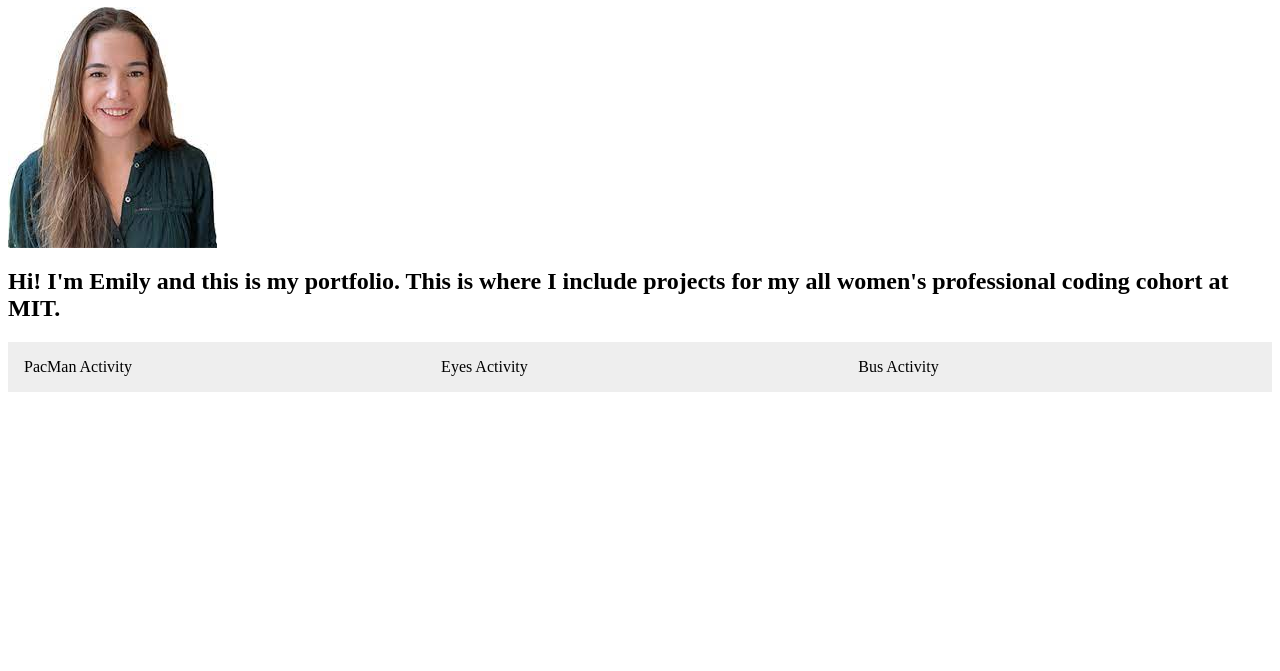
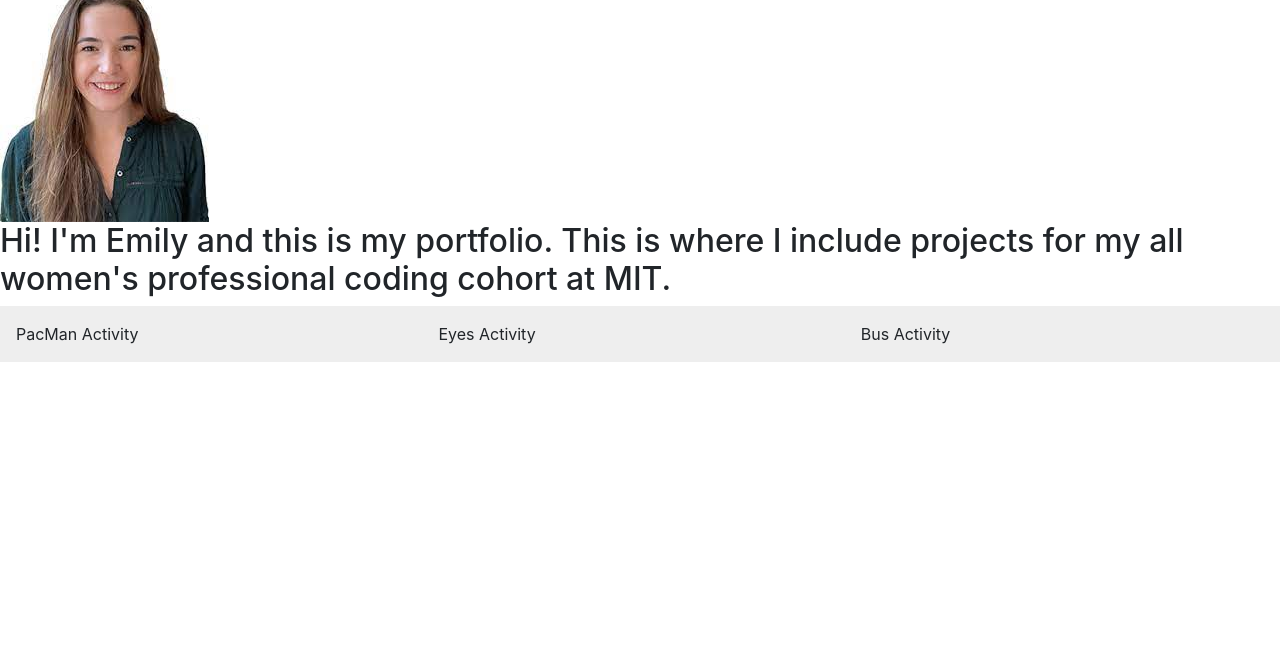
Before and after one commit to earlauskas/earlauskas.github.io, a plain HTML site: page index.html in a window 1280 px wide. Shown: the part 129-800 px from the top of the page. Drawn offline with nearby package versions, Linux system fonts and the light colour scheme; a script that the page names is missing.

Commit message:
Update index.html

```diff
--- a/index.html
+++ b/index.html
@@ -1,6 +1,7 @@
 <html lang="en">
      <head>
     <link href="./styles.css" rel="stylesheet" />
+          <link rel="stylesheet" href="https://cdn.jsdelivr.net/npm/bootstrap@4.3.1/dist/css/bootstrap.min.css" integrity="sha384-ggOyR0iXCbMQv3Xipma34MD+dH/1fQ784/j6cY/iJTQUOhcWr7x9JvoRxT2MZw1T" crossorigin="anonymous">
     <title>Emily's Portfolio</title>
     <style>
     .grid{
```
